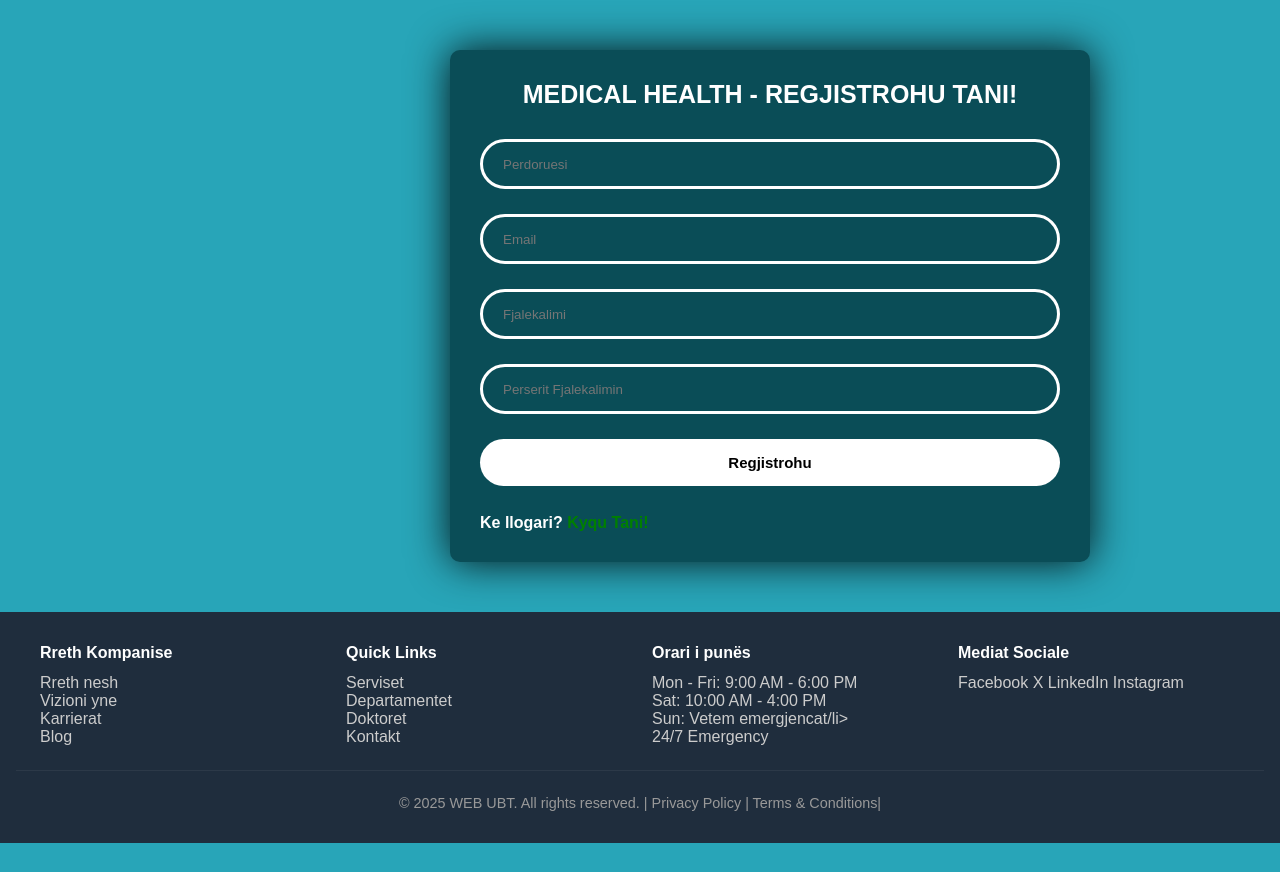
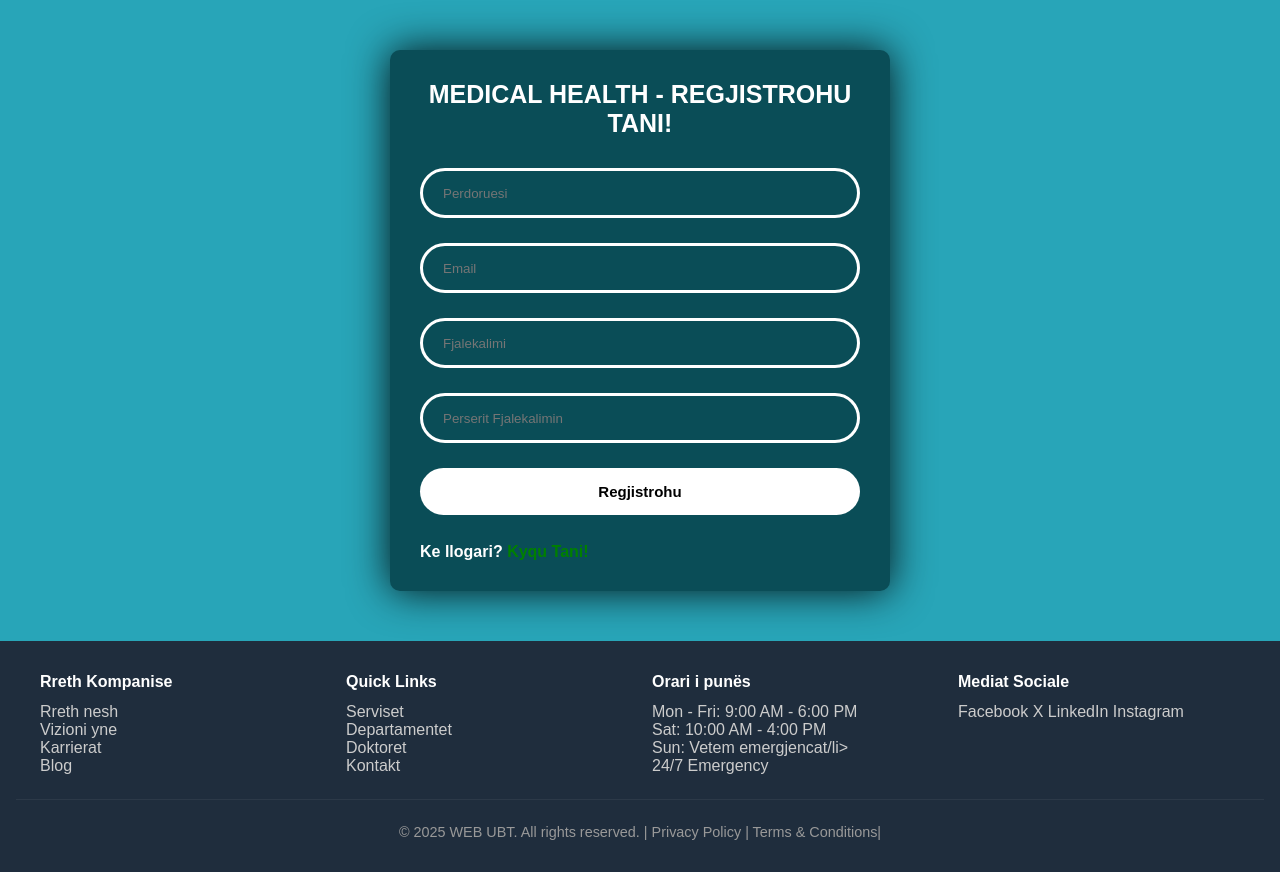
Before and after one commit to blertjakupi/HospitalManagementSystemWeb, a PHP site: page /register.html in a window 1280 px wide. Before the commit the page ends 843 px from the top, so only its background shows below. Run offline with PHP 8.4, Linux system fonts and the light colour scheme.

Commit message:
v1.1.1
fixed css on login and register pages, working on responiveness implementation

```diff
--- a/login.html
+++ b/login.html
@@ -3,7 +3,7 @@
 <head>
     <meta charset="UTF-8">
     <meta name="viewport" content="width=device-width, initial-scale=1.0">
-    <title>Mobileria Learti - Kyqja ne sistem!</title>
+    <title>Medical</title>
     <link rel="stylesheet" href="loginregister.css">
 </head>
 
--- a/loginregister.css
+++ b/loginregister.css
@@ -18,11 +18,13 @@ body
 
 .container
 {
+
     align-items: center;
     align-content: center;
-    margin: 50px;
-    margin-left: 450px;
+    margin: 50px auto;
+    max-width: 500px;
     width: 50%;
+    flex-grow: 0;
     background:#0a4d57;
     border-radius: 10px;
     padding: 90px 30px;
--- a/register.html
+++ b/register.html
@@ -3,7 +3,7 @@
 <head>
     <meta charset="UTF-8">
     <meta name="viewport" content="width=device-width, initial-scale=1.0">
-    <title>Mobileria Learti - Kyqja ne sistem!</title>
+    <title>Medical</title>
     <link rel="stylesheet" href="loginregister.css">
 </head>
 
```
